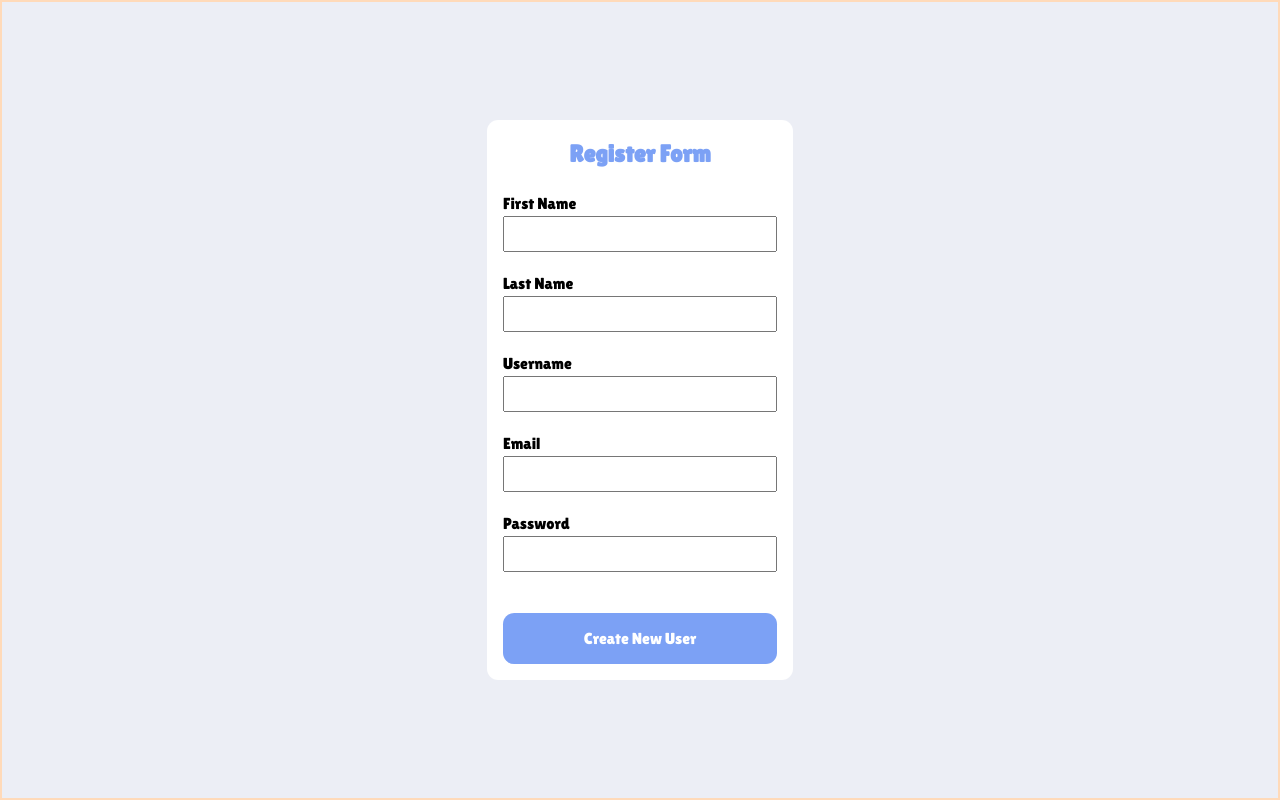
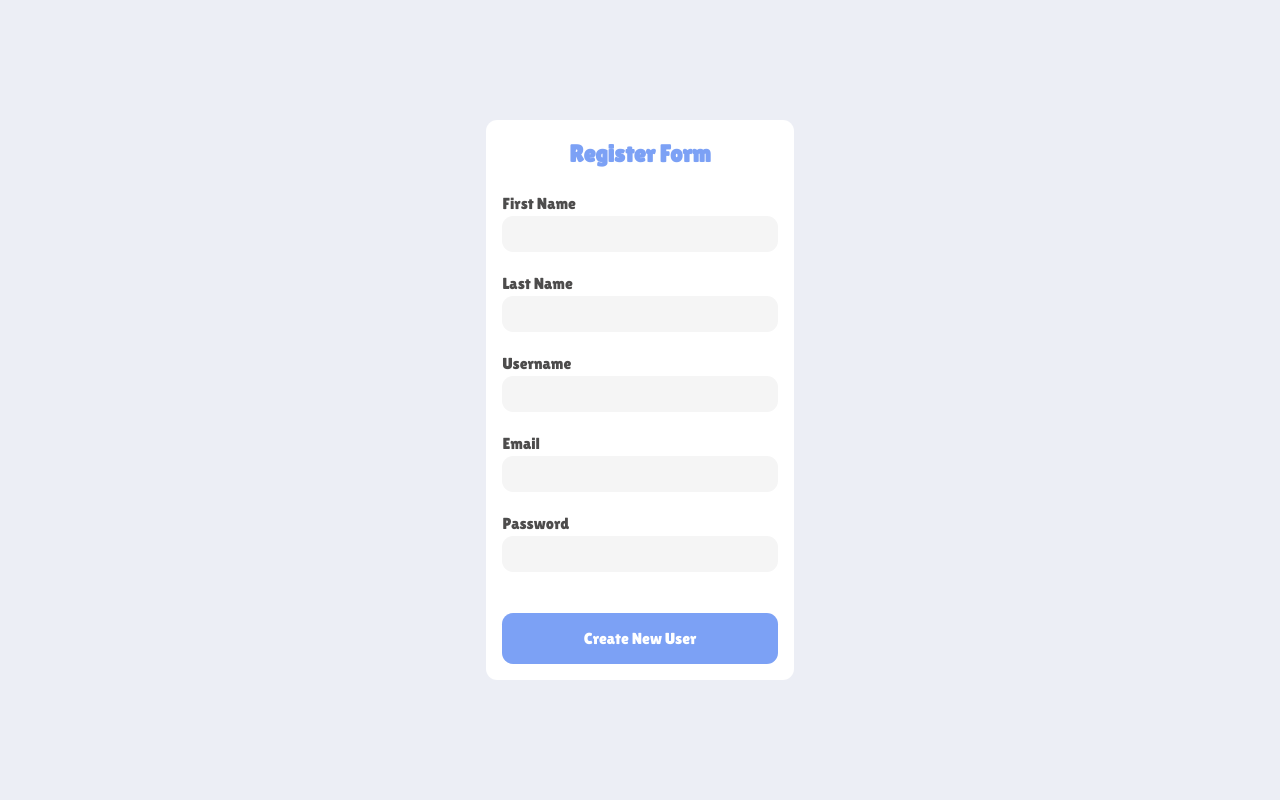
Before and after one commit to xplozion15/notes, a React (Vite) app in the folder client/: page /register in a window 1280 px wide. Built offline with nearby package versions, Linux system fonts and the light colour scheme; no server answers.

Commit message:
feat: add smooth animation on page load and save the theme in localstorage

```diff
--- a/client/src/components/Login/Login.jsx
+++ b/client/src/components/Login/Login.jsx
@@ -81,7 +81,7 @@ const Login = () => {
           >
             Log in
           </button>
-          <Link to="/" className={styles.a}>
+          <Link to="/register" className={styles.a}>
             Create New Account
           </Link>
         </form>
--- a/client/src/components/Login/Login.module.css
+++ b/client/src/components/Login/Login.module.css
@@ -4,7 +4,6 @@
   justify-content: center;
   width: 100vw;
   height: 100vh;
-  border: 2px solid peachpuff;
 }
 
 .loginForm {
@@ -13,7 +12,7 @@
   gap: 1.3rem;
   display: flex;
   flex-direction: column;
-  background-color: white;
+  background-color: var(--background-color-main);
   width: 24%;
 }
 
@@ -31,6 +30,7 @@
 }
 
 .formDiv {
+  color: var(--text-color-main);
   display: flex;
   flex-direction: column;
 }
--- a/client/src/components/Navbar/Navbar.jsx
+++ b/client/src/components/Navbar/Navbar.jsx
@@ -10,7 +10,8 @@ import { Logout } from "../Logout/Logout";
 const API_BASE_URL = import.meta.env.VITE_API_BASE_URL;
 
 const Navbar = () => {
-  const [theme, setTheme] = useState("light");
+  const getTheme = localStorage.getItem("theme");
+  const [theme, setTheme] = useState(getTheme);
   const [isUserLoggedIn, setIsUserLoggedIn] = useState(false);
 
   useEffect(() => {
@@ -41,13 +42,18 @@ const Navbar = () => {
   }, []);
 
   useEffect(() => {
-    if (theme === "dark") {
-      document.body.classList.add("dark");
-    } else {
-      document.body.classList.remove("dark");
-    }
+    const applyTheme = () => {
+      if (theme === "dark") {
+        document.body.classList.add("dark");
+      } else {
+        document.body.classList.remove("dark");
+      }
+      localStorage.setItem("theme", theme);
+    };
 
-    localStorage.setItem("theme", theme);
+    document.startViewTransition(() => {
+      applyTheme();
+    });
   }, [theme]);
 
   return (
--- a/client/src/components/Register/Register.module.css
+++ b/client/src/components/Register/Register.module.css
@@ -4,16 +4,16 @@
   justify-content: center;
   width: 100vw;
   height: 100vh;
-  border: 2px solid peachpuff;
 }
 
 .registerForm {
+  color: var(--text-color-main);
   border-radius: var(--border-radius-small);
   padding: 1rem;
   gap: 1.3rem;
   display: flex;
   flex-direction: column;
-  background-color: white;
+  background-color: var(--background-color-main);
   width: 24%;
 }
 
--- a/client/src/styles/styles.css
+++ b/client/src/styles/styles.css
@@ -113,3 +113,10 @@ body {
   grid-template-columns: 0.2fr 0.8fr;
   gap: 1rem;
 }
+
+
+input {
+  background-color:var(--secondary-color);
+  border-radius: var(--border-radius-small);
+  border: none;
+}
```
